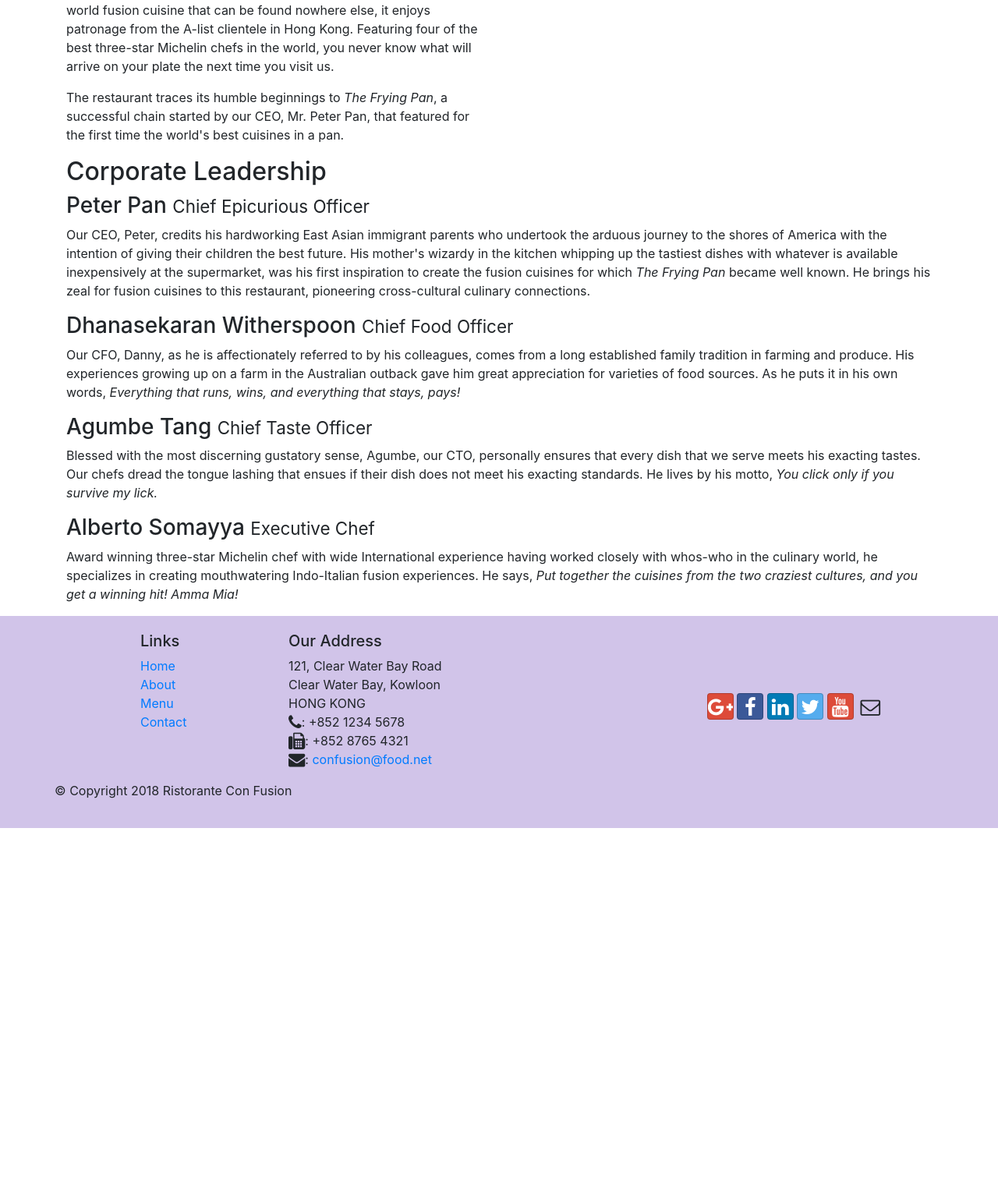
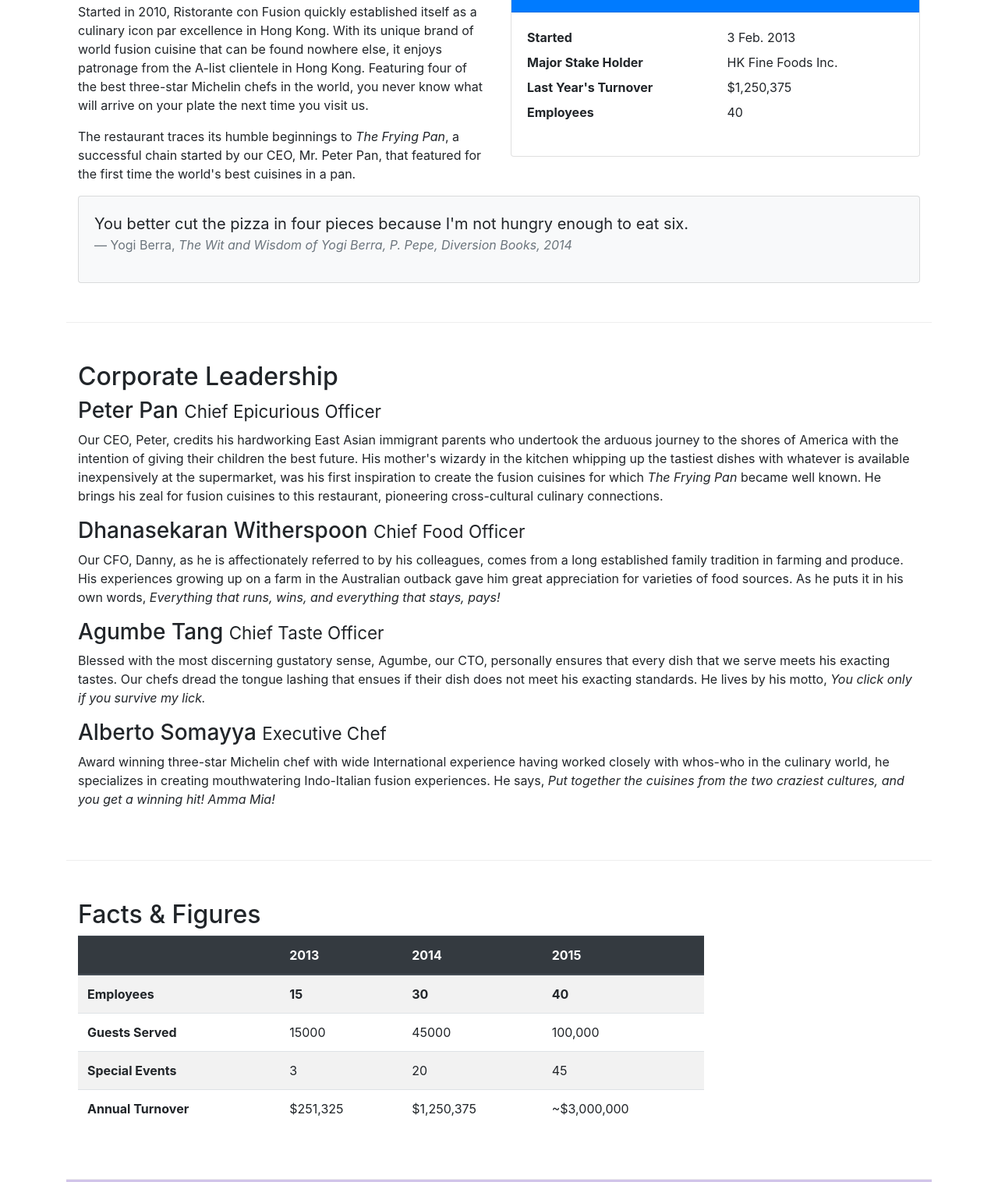
Before and after one commit to jasonywang0/Restaurant-Bootstrap, a website: page aboutus.html in a window 1280 px wide. Shown: the part 558-2074 px from the top of the page at 78% size. Before the commit the page ends 1620 px from the top, so only its background shows below. Drawn offline with nearby package versions, Linux system fonts and the light colour scheme.

Commit message:
added media

```diff
--- a/aboutus.html
+++ b/aboutus.html
@@ -19,7 +19,7 @@
                 <button class="navbar-toggler" type="button" data-toggle="collapse" data-target="#Navbar">
                     <span class="navbar-toggler-icon"></span>
                 </button>
-                <a class="navbar-brand" href="#">Ristorante Con Fusion</a>
+                <a class="navbar-brand" href="#"><img src="img/logo.png" height="30" width="41"></a>
                 <div class="collapse navbar-collapse" id="Navbar">
                     <ul class="navbar-nav mr-auto">
                         <li class="nav-item">
@@ -48,7 +48,8 @@
                         <p>We take inspiration from the World's best cuisines, and create a unique fusion experience.
                             Our lipsmacking creations will tickle your culinary senses!</p>
                     </div>
-                    <div class="col-12 col-sm">
+                    <div class="col-12 col-sm align-self-center">
+                        <img src="img/logo.png" class="img-fluid">
                     </div>
                 </div>
             </div>
@@ -66,24 +67,57 @@
                 </div>
             </div>
 
-            <div class="row">
-                <div class="col- col-sm-6">
+            <div class="row row-content">
+                <div class="col-sm-6">
                     <h2>Our History</h2>
-                    <p>Started in 2010, Ristorante con Fusion quickly established itself as a culinary icon par
+                    <p>
+                        Started in 2010, Ristorante con Fusion quickly established itself as a culinary icon par
                         excellence in Hong Kong. With its unique brand of world fusion cuisine that can be found nowhere
                         else, it enjoys patronage from the A-list clientele in Hong Kong. Featuring four of the best
                         three-star Michelin chefs in the world, you never know what will arrive on your plate the next
-                        time you visit us.</p>
-                    <p>The restaurant traces its humble beginnings to <em>The Frying Pan</em>, a successful chain
+                        time you visit us.
+                    </p>
+                    <p>
+                        The restaurant traces its humble beginnings to <em>The Frying Pan</em>, a successful chain
                         started by our CEO, Mr. Peter Pan, that featured for the first time the world's best cuisines in
-                        a pan.</p>
+                        a pan.
+                    </p>
                 </div>
-                <div>
+
+                <div class="col-12 col-sm-6">
+                    <div class="card">
+                        <h3 class="card-header bg-primary text-white">Facts At a Glance</h3>
+                        <div class="card-body">
+                            <dl class="row">
+                                <dt class="col-6">Started</dt>
+                                <dd class="col-6">3 Feb. 2013</dd>
+                                <dt class="col-6">Major Stake Holder</dt>
+                                <dd class="col-6">HK Fine Foods Inc.</dd>
+                                <dt class="col-6">Last Year's Turnover</dt>
+                                <dd class="col-6">$1,250,375</dd>
+                                <dt class="col-6">Employees</dt>
+                                <dd class="col-6">40</dd>
+                            </dl>
+                        </div>
+                    </div>
+                </div>
+
+                <div class="col-12">
+                    <div class="card card-body bg-light">
+                        <blockquote class="blockquote">
+                            <p class="mb-0">
+                                You better cut the pizza in four pieces because
+                                I'm not hungry enough to eat six.
+                            </p>
+                            <footer class="blockquote-footer">Yogi Berra,
+                                <cite title="Source Title">The Wit and Wisdom of Yogi Berra, P. Pepe, Diversion Books, 2014</cite>
+                            </footer>
+                        </blockquote>
+                    </div>
                 </div>
             </div>
 
-
-            <div class="row">
+            <div class="row row-content">
                 <div class="col-12">
                     <h2>Corporate Leadership</h2>
                     <h3>Peter Pan <small>Chief Epicurious Officer</small></h3>
@@ -93,29 +127,79 @@
                         His mother's wizardy in the kitchen whipping up the tastiest dishes with whatever is available
                         inexpensively at the supermarket, was his first inspiration to create the fusion cuisines for
                         which <em>The Frying Pan</em> became well known. He brings his zeal for fusion cuisines to this
-                        restaurant, pioneering cross-cultural culinary connections.</p>
+                        restaurant, pioneering cross-cultural culinary connections.
+                    </p>
                     <h3>Dhanasekaran Witherspoon <small>Chief Food Officer</small></h3>
                     <p class="d-none d-sm-block">Our CFO, Danny, as he is affectionately referred to by his colleagues,
                         comes from a long
                         established family tradition in farming and produce. His experiences growing up on a farm in the
                         Australian outback gave him great appreciation for varieties of food sources. As he puts it in
-                        his own words, <em>Everything that runs, wins, and everything that stays, pays!</em></p>
+                        his own words, <em>Everything that runs, wins, and everything that stays, pays!</em>
+                    </p>
                     <h3>Agumbe Tang <small>Chief Taste Officer</small></h3>
                     <p class="d-none d-sm-block">Blessed with the most discerning gustatory sense, Agumbe, our CTO,
                         personally ensures that every
                         dish that we serve meets his exacting tastes. Our chefs dread the tongue lashing that ensues if
                         their dish does not meet his exacting standards. He lives by his motto, <em>You click only if
-                            you survive my lick.</em></p>
+                        you survive my lick.</em>
+                        </p>
                     <h3>Alberto Somayya <small>Executive Chef</small></h3>
                     <p class="d-none d-sm-block">Award winning three-star Michelin chef with wide International
                         experience having worked closely
                         with whos-who in the culinary world, he specializes in creating mouthwatering Indo-Italian
                         fusion experiences. He says, <em>Put together the cuisines from the two craziest cultures, and
-                            you get a winning hit! Amma Mia!</em></p>
+                        you get a winning hit! Amma Mia!</em>
+                    </p>
                 </div>
             </div>
 
-        </div>
+            <div class="row row-content">
+                <div class="col-12 col-sm-9">
+                    <h2>Facts &amp; Figures</h2>
+                    <div class="table-responsive">
+                        <table class="table table-striped">
+                            <thead class="thead-dark">
+                                <tr>
+                                    <th>&nbsp;</th>
+                                    <th>2013</th>
+                                    <th>2014</th>
+                                    <th>2015</th>
+                                </tr>
+                            </thead>
+
+                            <tbody>
+                                <tr>
+                                    <th>Employees</th>
+                                    <th>15</th>
+                                    <th>30</th>
+                                    <th>40</th>
+                                </tr>
+                                <tr>
+                                    <th>Guests Served</th>
+                                    <td>15000</td>
+                                    <td>45000</td>
+                                    <td>100,000</td>
+                                </tr>
+                                <tr>
+                                    <th>Special Events</th>
+                                    <td>3</td>
+                                    <td>20</td>
+                                    <td>45</td>
+                                </tr>
+                                <tr>
+                                    <th>Annual Turnover</th>
+                                    <td>$251,325</td>
+                                    <td>$1,250,375</td>
+                                    <td>~$3,000,000</td>
+                                </tr>
+                            </tbody>
+                        </table>
+                    </div>
+                </div>
+
+                <div class="col=12 col-sm-3">
+                </div>
+            </div>
 
         <footer class="footer">
             <div class="container">
```
Also changed, not shown: index.html (+14 -3 lines), img/alberto.png (added), img/buffet.png (added), img/logo.png (added), img/uthappizza.png (added).
